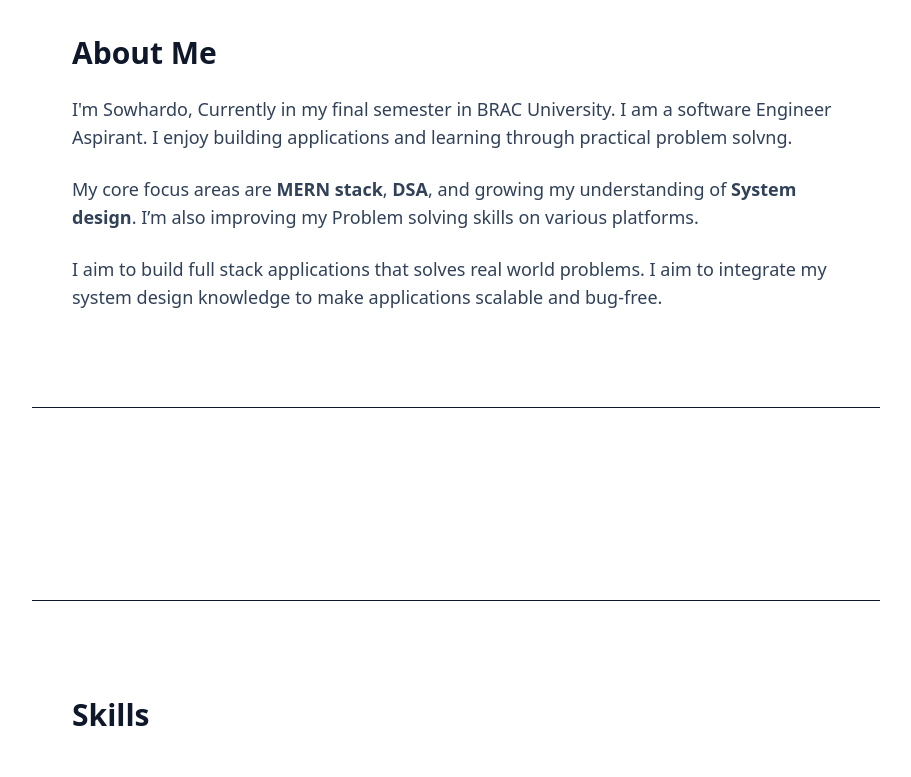
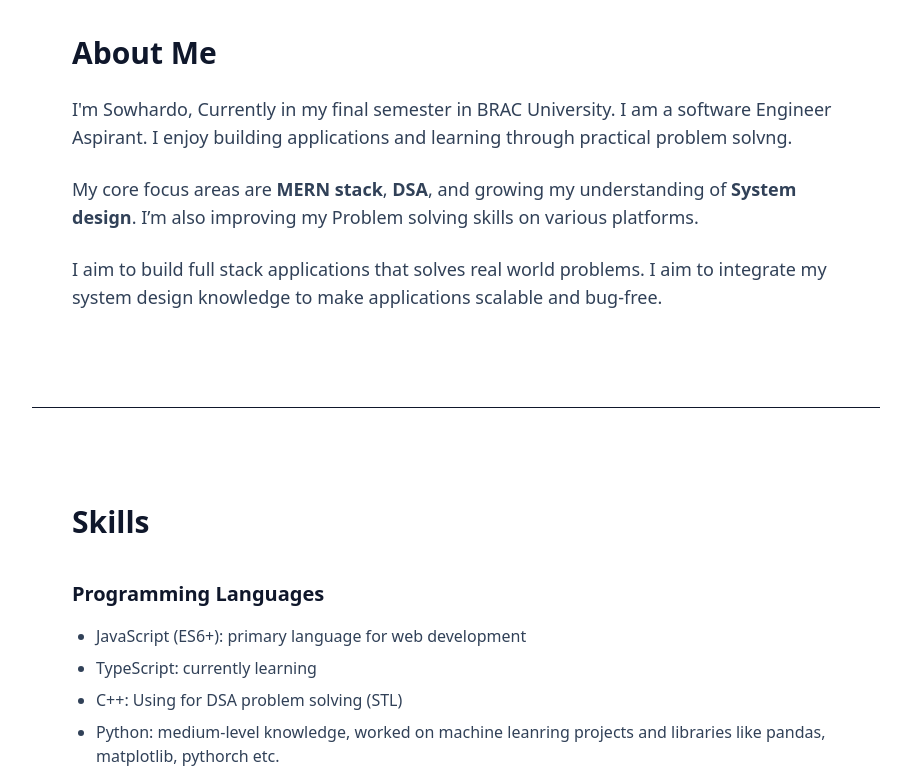
Before and after one commit to Sowhardo12/My_Portfolio, a React (Vite) app: page / in a window 1280 px wide. Shown: the part 456-1233 px from the top of the page, without its empty margins (184-1095 px from the left). Built offline with nearby package versions, Linux system fonts and the light colour scheme.

Commit message:
minor fix

```diff
--- a/src/pages/HomePage.jsx
+++ b/src/pages/HomePage.jsx
@@ -96,7 +96,7 @@ function HomePage(){
           </div>
         </section>
 
-        <section id="projects" className="py-24 border-t dark:border-slate-700"></section>
+
 
         <section id="skills" className="py-24 border-t dark:border-slate-700">
         <div className="max-w-3xl mx-auto">
```
